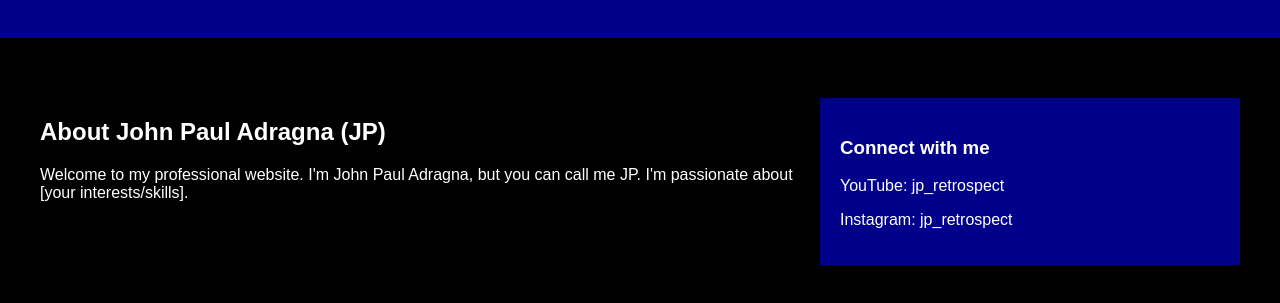
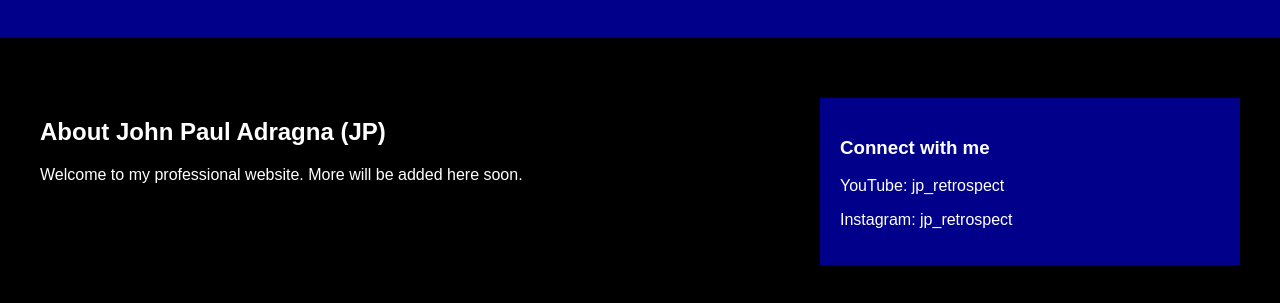
Before and after one commit to jpretrospect/jpretrospect.github.io, a plain HTML site: page index.html in a window 1280 px wide. Shown: the part 125-428 px from the top of the page. Drawn offline with Linux system fonts and the light colour scheme.

Commit message:
Update index.html

```diff
--- a/index.html
+++ b/index.html
@@ -65,7 +65,7 @@
         <div class="content">
             <div class="main">
                 <h2>About John Paul Adragna (JP)</h2>
-                <p>Welcome to my professional website. I'm John Paul Adragna, but you can call me JP. I'm passionate about [your interests/skills].</p>
+                <p>Welcome to my professional website. More will be added here soon.</p>
             </div>
             <div class="sidebar">
                 <h3>Connect with me</h3>
```
